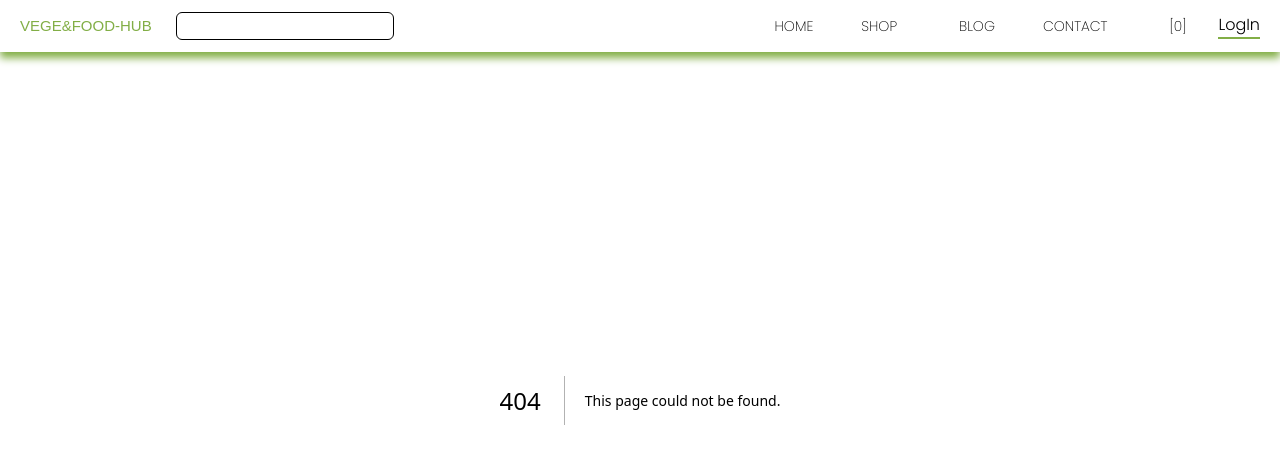
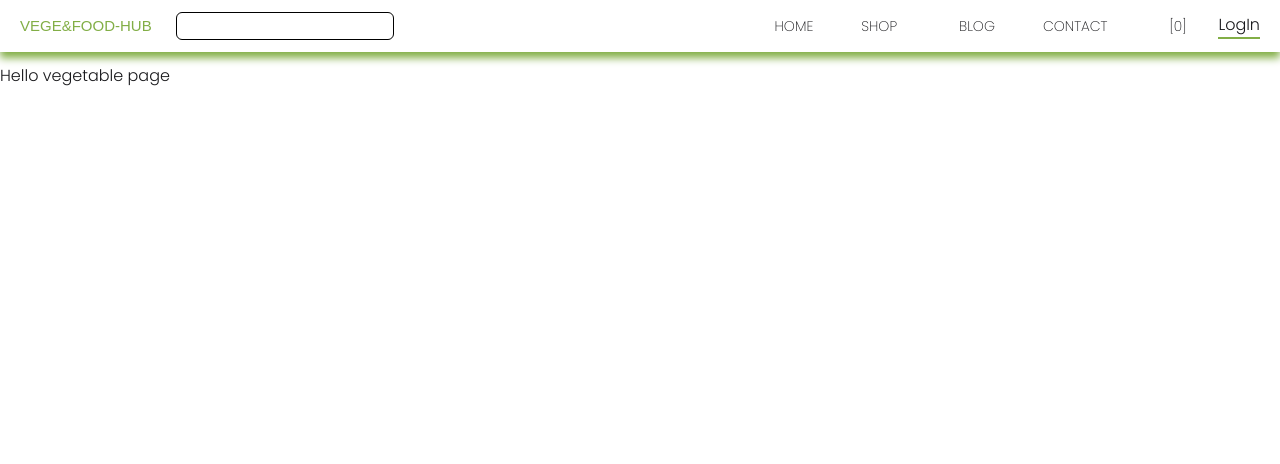
Before and after one commit to najmul905/Vegetable-food-hub, a Next.js app: page /shop/vegetable in a window 1280 px wide. Before the commit this address had no page. Shown: the top 464 px of the page. Built offline with nearby package versions, Linux system fonts and the light colour scheme; some icons are missing; a web font is replaced by a local one.

Commit message:
create a hook for navbar. when I scrolling down the navabr hidden and when scrolling the up the navbar visibale

```diff
--- /dev/null
+++ b/src/Hooks/useScrollDirection.ts
@@ -0,0 +1,26 @@
+import { useEffect, useState } from "react";
+
+export function useScrollDirection() {
+  const [scrollDirection, setScrollDirection] = useState<"up" | "down" | null>(null);
+
+  useEffect(() => {
+    let lastScrollY = window.scrollY;
+
+    const updateScrollDirection = () => {
+      const scrollY = window.scrollY;
+      const direction = scrollY > lastScrollY ? "down" : "up";
+
+      if (direction !== scrollDirection && Math.abs(scrollY - lastScrollY) > 10) {
+        setScrollDirection(direction);
+      }
+      lastScrollY = scrollY > 0 ? scrollY : 0;
+    };
+
+    window.addEventListener("scroll", updateScrollDirection);
+    return () => {
+      window.removeEventListener("scroll", updateScrollDirection);
+    };
+  }, [scrollDirection]);
+
+  return scrollDirection;
+}
--- a/src/app/Component/Navbar/Navbar.tsx
+++ b/src/app/Component/Navbar/Navbar.tsx
@@ -7,6 +7,7 @@ import Link from 'next/link';
 import React from 'react';
 import SearchIcon from '@mui/icons-material/Search';
 import ShoppingCartIcon from '@mui/icons-material/ShoppingCart';
+import { useScrollDirection } from '@/Hooks/useScrollDirection';
 const poppins_thin = Poppins({
    subsets:["latin"],
   weight: ['200']
@@ -17,6 +18,8 @@ const playWrite=Playwrite_AR({
   weight: ['400']
 })
 const Navbar = () => {
+  const scrollDirection =useScrollDirection();
+
 
 const items = <>
     <li className='nav-link'><Link href={'/'}>Home</Link></li>
@@ -25,7 +28,7 @@ const items = <>
     <ArrowDropDownIcon className="text-slate-500" /></h1>
   {/* Dropdown menu */}
   <div className="absolute left-0 hover:ease-in-out duration-75 hidden group-hover:flex flex-col w-40 bg-white rounded-md shadow-lg ">
-    <Link  href="/shop/item1" className="hover:bg-gray-100 px-4 py-2 nav-link">
+    <Link  href="/shop/vegetable" className="hover:bg-gray-100 px-4 py-2 nav-link">
       Vegetable
     </Link>
     <Link href="/shop/item2" className="hover:bg-gray-100 px-4 py-2 nav-link">
@@ -44,7 +47,7 @@ const items = <>
     <li className='nav-link'><Link href={"/card"} className='flex items-center'><ShoppingCartIcon fontSize='small'></ShoppingCartIcon> [0]</Link></li>
 </>
 return (
-    <div className=' navBottomShadow fixed w-full  z-10 bg-white '>
+    <div className={` fixed w-full transition-transform duration-300 z-10 bg-white ${scrollDirection === "down" ? "-translate-y-full " : "translate-y-0 navBottomShadow"}`}>
         <div className='py-3 flex items-center justify-between mx-5'>
             <div className='flex items-center gap-6'> <div><Link className={`uppercase ${playWrite.className} text-[15px] text-[#82ae46]`} href="/">Vege&Food-Hub</Link></div> <div className='border border-black rounded-md flex bg-white'><input className='outline-0 ps-2 py-1 overflow-hidden text-[12px] md:w-[200px]' type="text" name="" id="" /><button className='cursor-pointer '>< SearchIcon fontSize='small'></SearchIcon> </button></div> </div>
             <div className='flex items-center gap-8'>
--- /dev/null
+++ b/src/app/shop/vegetable/page.tsx
@@ -0,0 +1,11 @@
+import React from 'react';
+
+const Vegetable = () => {
+    return (
+        <div className='pt-16'>
+            Hello vegetable page
+        </div>
+    );
+};
+
+export default Vegetable;
```
